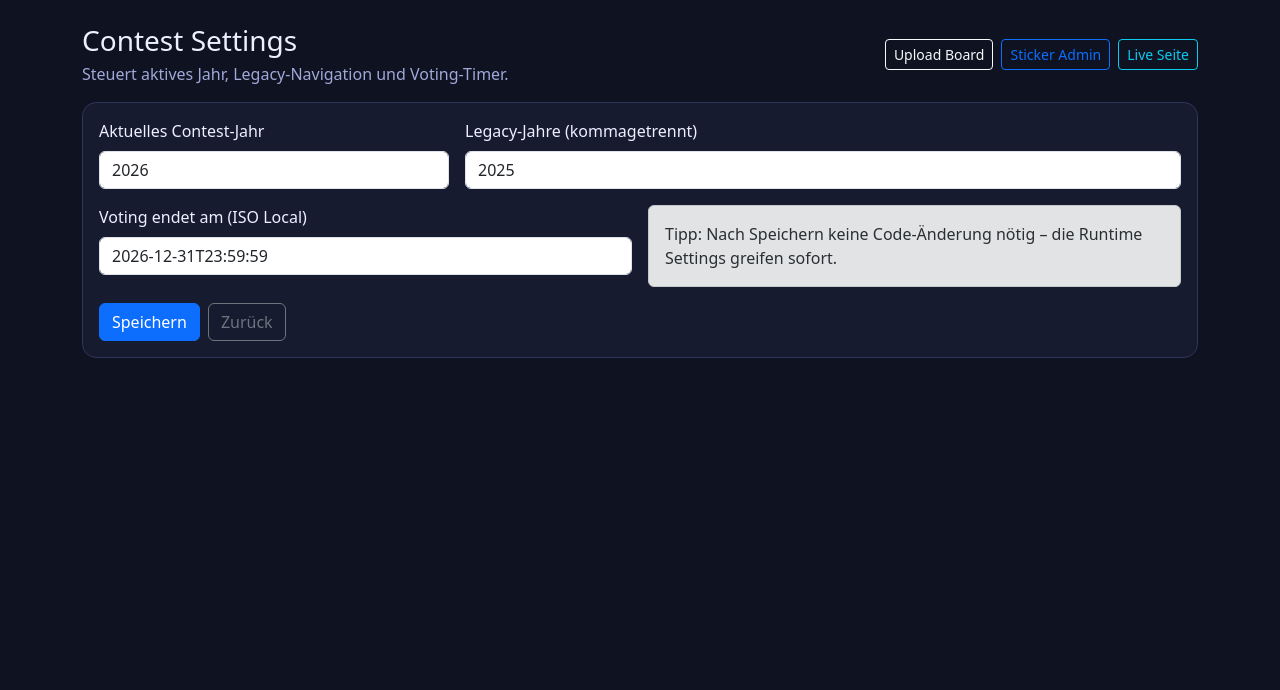
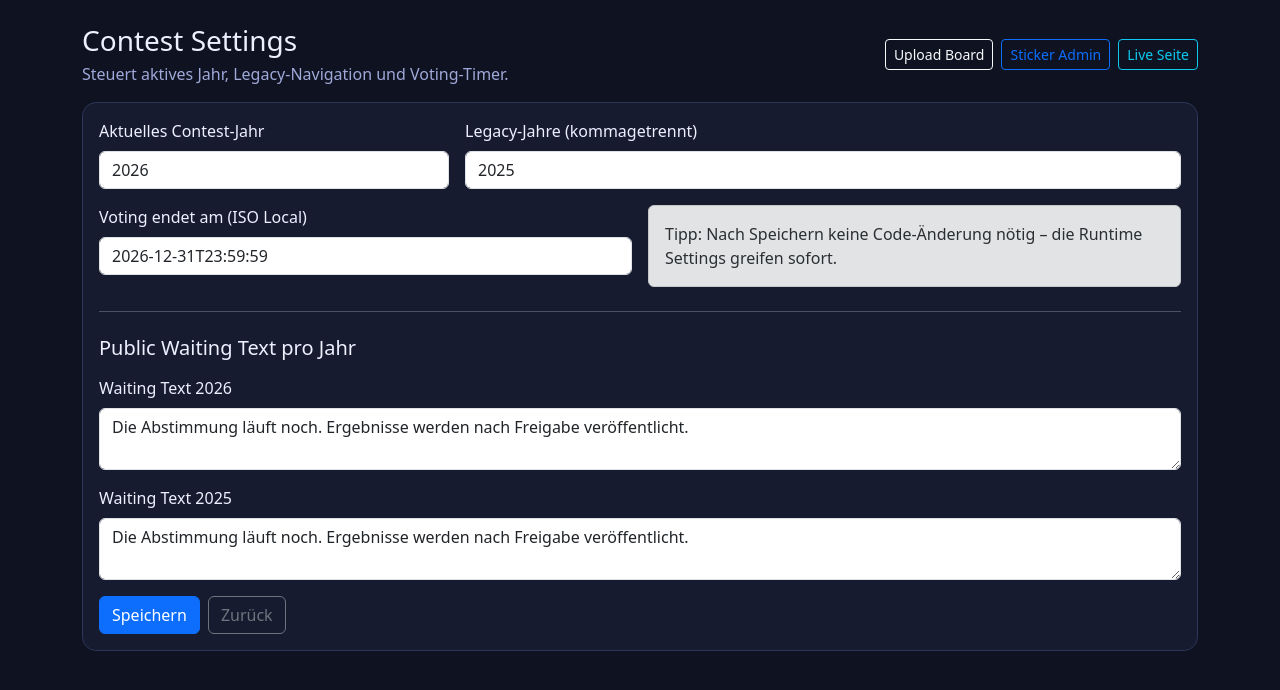
Before and after one commit to MinhMTV/Photo_Voting_Contest, a Flask app: page /admin/settings in a window 1280 px wide. Shown: the top 690 px of the page. Run offline with Flask 3, Linux system fonts and the light colour scheme; the visitor is signed in with stand-in values (Sample User, id 1).

Commit message:
Add per-year customizable public waiting texts in admin settings

```diff
--- a/app/routes.py
+++ b/app/routes.py
@@ -26,10 +26,14 @@ def _settings_path() -> str:
 
 
 def get_runtime_settings() -> dict:
+    base_year = int(current_app.config.get('CURRENT_CONTEST_YEAR', 2026))
     defaults = {
-        'current_contest_year': int(current_app.config.get('CURRENT_CONTEST_YEAR', 2026)),
+        'current_contest_year': base_year,
         'legacy_years': current_app.config.get('LEGACY_CONTEST_YEARS', [2025]),
-        'voting_end_at': current_app.config.get('VOTING_END_AT', '2026-12-31T23:59:59')
+        'voting_end_at': current_app.config.get('VOTING_END_AT', '2026-12-31T23:59:59'),
+        'waiting_text_by_year': {
+            str(base_year): 'Die Abstimmung läuft noch. Ergebnisse werden nach Freigabe veröffentlicht.'
+        }
     }
     path = _settings_path()
     if not os.path.exists(path):
@@ -52,6 +56,12 @@ def save_runtime_settings(data: dict) -> None:
 
 def current_year() -> int:
     return int(get_runtime_settings().get('current_contest_year', 2026))
+
+
+def waiting_text_for_year(year: int, settings: dict | None = None) -> str:
+    cfg = settings or get_runtime_settings()
+    waiting_map = cfg.get('waiting_text_by_year', {}) or {}
+    return waiting_map.get(str(year), 'Die Abstimmung läuft noch. Ergebnisse werden nach Freigabe veröffentlicht.')
 
 
 def upload_folder_for_year(year: int) -> str:
@@ -341,10 +351,18 @@ def admin_settings():
             # fallback to previous year
             legacy_years = [selected_year - 1]
 
+        all_years = sorted(set([selected_year, *legacy_years]), reverse=True)
+        waiting_map_existing = (settings.get('waiting_text_by_year') or {})
+        waiting_text_by_year = {}
+        for y in all_years:
+            raw = request.form.get(f'waiting_text_{y}', '').strip()
+            waiting_text_by_year[str(y)] = raw or waiting_map_existing.get(str(y), '') or waiting_text_for_year(y, settings)
+
         new_settings = {
             'current_contest_year': selected_year,
             'legacy_years': sorted(set(legacy_years), reverse=True),
-            'voting_end_at': voting_end_at
+            'voting_end_at': voting_end_at,
+            'waiting_text_by_year': waiting_text_by_year
         }
         save_runtime_settings(new_settings)
 
@@ -357,7 +375,9 @@ def admin_settings():
 
         return redirect(url_for('main.admin_settings'))
 
-    return render_template('admin_settings.html', settings=settings)
+    available_years = sorted(set([int(settings.get('current_contest_year', current_year())), *[int(y) for y in settings.get('legacy_years', [])]]), reverse=True)
+    waiting_texts = {str(y): waiting_text_for_year(int(y), settings) for y in available_years}
+    return render_template('admin_settings.html', settings=settings, available_years=available_years, waiting_texts=waiting_texts)
 
 
 @bp.route('/admin/stickers', methods=['GET', 'POST'])
@@ -520,8 +540,9 @@ def public_results_year(year: int):
     # Hide current year's public results until admin publishes them
     flag_path = os.path.join(current_app.root_path, 'published_flag.txt')
     published = os.path.exists(flag_path) and open(flag_path).read().strip() == '1'
+    settings = get_runtime_settings()
     if year == current_year() and not published:
-        return render_template('public_waiting.html')
+        return render_template('public_waiting.html', year=year, waiting_text=waiting_text_for_year(year, settings))
 
     db = get_db()
 
--- a/app/templates/admin_settings.html
+++ b/app/templates/admin_settings.html
@@ -49,6 +49,17 @@
       </div>
     </div>
 
+    <hr class="my-4" />
+    <h2 class="h5 mb-3">Public Waiting Text pro Jahr</h2>
+    <div class="row g-3">
+      {% for y in available_years %}
+      <div class="col-12">
+        <label class="form-label">Waiting Text {{ y }}</label>
+        <textarea class="form-control" name="waiting_text_{{ y }}" rows="2" placeholder="Text für Public Waiting {{ y }}">{{ waiting_texts[y|string] }}</textarea>
+      </div>
+      {% endfor %}
+    </div>
+
     <div class="mt-3 d-flex gap-2">
       <button class="btn btn-primary" type="submit">Speichern</button>
       <a class="btn btn-outline-secondary" href="{{ url_for('main.upload') }}">Zurück</a>
```
Also changed, not shown: app/templates/public_waiting.html (+9 -60 lines).
